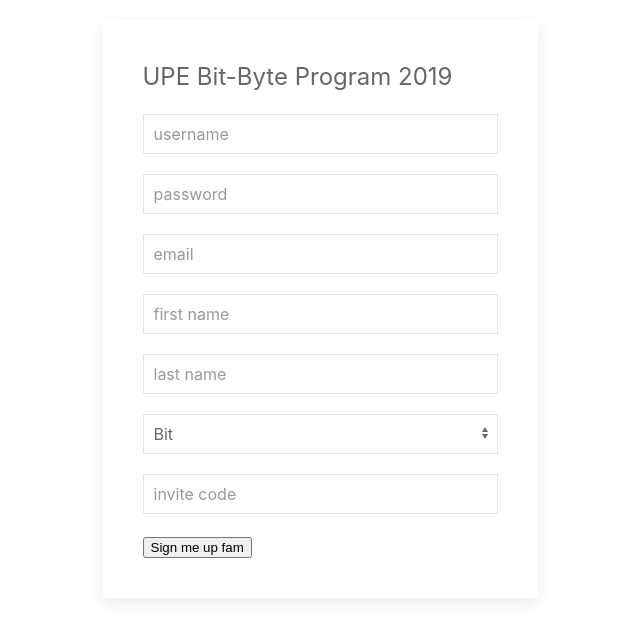
After one commit to UCLA-UPE/bit-byte-app, a Django app: page /registration/ in a window 1280 px wide. The commit adds this page. Shown: the top 639 px of the page, without its empty margins (320-960 px from the left). Run offline with Django 3.2, Linux system fonts and the light colour scheme; some libraries are stand-ins or nearby versions.

Commit message:
Fix UIkit, add registration form template

```diff
--- a/internal/templates/internal/index.html
+++ b/internal/templates/internal/index.html
@@ -4,9 +4,9 @@
         <title>Title</title>
         <meta charset="utf-8">
         <meta name="viewport" content="width=device-width, initial-scale=1">
-        <link rel="stylesheet" href="css/uikit.min.css" />
-        <script src="js/uikit.min.js"></script>
-        <script src="js/uikit-icons.min.js"></script>
+        <link rel="stylesheet" href="https://cdnjs.cloudflare.com/ajax/libs/uikit/3.0.3/css/uikit.min.css" />
+        <script src="https://cdnjs.cloudflare.com/ajax/libs/uikit/3.0.3/js/uikit.min.js"></script>
+        <script src="https://cdnjs.cloudflare.com/ajax/libs/uikit/3.0.3/js/uikit-icons.min.js"></script>
     </head>
     <body>
         <div class="uk-container uk-container-small">
--- /dev/null
+++ b/internal/templates/internal/registration.html
@@ -0,0 +1,40 @@
+<!DOCTYPE html>
+<html>
+    <head>
+        <title>Register</title>
+        <meta charset="utf-8">
+        <meta name="viewport" content="width=device-width, initial-scale=1">
+        <link rel="stylesheet" href="https://cdnjs.cloudflare.com/ajax/libs/uikit/3.0.3/css/uikit.min.css" />
+        <script src="https://cdnjs.cloudflare.com/ajax/libs/uikit/3.0.3/js/uikit.min.js"></script>
+        <script src="https://cdnjs.cloudflare.com/ajax/libs/uikit/3.0.3/js/uikit-icons.min.js"></script>
+    </head>
+    <body>
+        <div class="uk-container uk-container-small">
+            {# <h1>{{ question.question_text }}</h1> #}
+
+            {% if error_message %}<p><strong>{{ error_message }}</strong></p>{% endif %}
+
+            <div class="uk-child-width-1-2@m uk-grid-medium uk-grid-match uk-flex-center" uk-grid>
+                <div><div class="uk-card uk-card-default uk-card-body uk-margin-top">
+                    <form action="{% url 'register' %}" method="post">
+                    {% csrf_token %}
+                    <fieldset class="uk-fieldset">
+                    <legend class="uk-legend">UPE Bit-Byte Program 2019</legend>
+                    <div class="uk-margin"><input class="uk-input" type="text" placeholder="username" name="username"></div>
+                    <div class="uk-margin"><input class="uk-input" type="password" placeholder="password" name="password"></div>
+                    <div class="uk-margin"><input class="uk-input" type="email" placeholder="email" name="email"></div>
+                    <div class="uk-margin"><input class="uk-input" type="text" placeholder="first name" name="first_name"></div>
+                    <div class="uk-margin"><input class="uk-input" type="text" placeholder="last name" name="last_name"></div>
+                    <div class="uk-margin"><select class="uk-select" name="role">
+                        <option>Bit</option>
+                        <option>Byte</option>
+                    </select></div>
+                    <div class="uk-margin"><input class="uk-input" type="text" placeholder="invite code" name="invite"></div>
+                    </fieldset>
+                    <input type="submit" value="Sign me up fam">
+                    </form>
+                </div></div>
+            </div>
+        </div>
+    </body>
+</html>
--- a/internal/urls.py
+++ b/internal/urls.py
@@ -4,4 +4,7 @@ from . import views
 
 urlpatterns = [
     path('', views.index, name='index'),
+    path('registration/', views.registration, name='registration'),
+    path('register/', views.register, name='register'),
+    path('edit/', views.edit, name='edit'),
 ]
--- a/internal/views.py
+++ b/internal/views.py
@@ -1,15 +1,28 @@
 from django.shortcuts import render
 from django.http import HttpResponse
 from internal.models import *
+from django.contrib.auth.models import User
 
 # Create your views here.
 def index(request):
     profiles = Profile.objects.all()
     context = {'profiles': profiles}
-    # return HttpResponse("Hello, world. You're at the polls index.")
     return render(request, 'internal/index.html', context)
 
+def registration(request):
+    return render(request, 'internal/registration.html')
+
 def register(request):
-    # return HttpResponse("Hello, world. You're at the sdsdd index.")
-    # return render(request, 'polls/index.html', context)
-    return render(request, 'bit-byte-app/register.html')
+    # user = User.objects.create_user(request.POST['username'], request.POST['email'], request.POST['password'])
+    # user.first_name = request.POST['first_name']
+    # user.last_name = request.POST['last_name']
+
+    # profile = Profile.objects.
+
+    # user.save()
+    return HttpResponse("Hello, world.")
+
+
+
+def edit(request):
+    return HttpResponse("Hello, world.")
```
